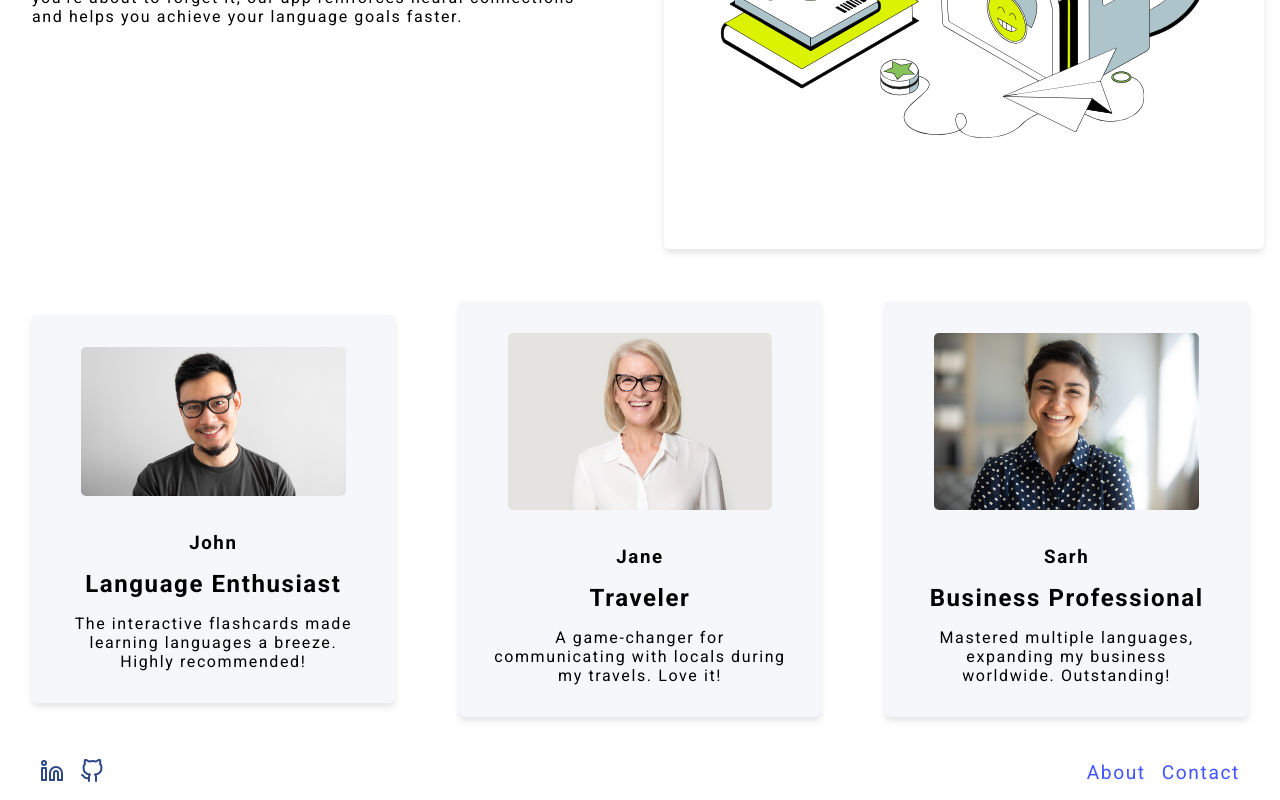
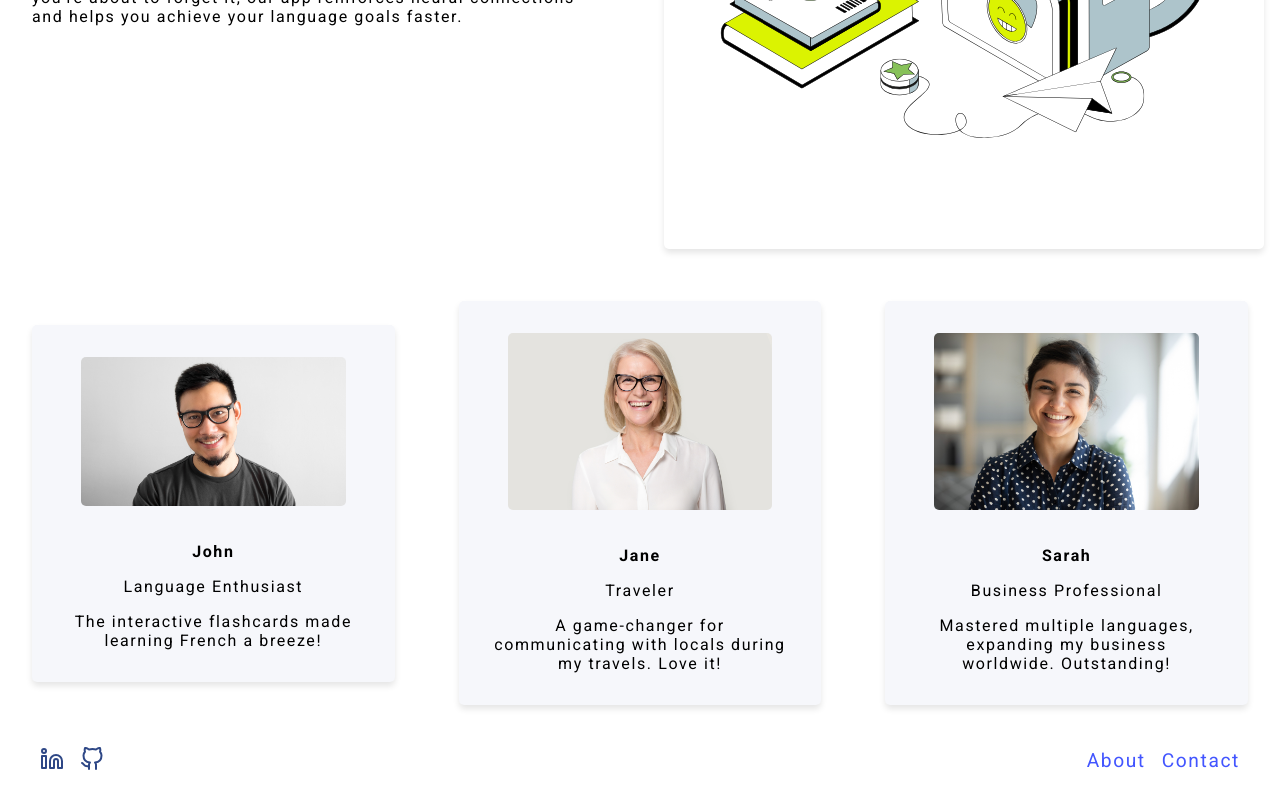
Before and after one commit to pmk7/react-typescript-flashcards, a React (Create React App) app: page / in a window 1280 px wide. Shown: the part 2019-2819 px from the top of the page. Built offline with nearby package versions, Linux system fonts and the light colour scheme.

Commit message:
refactored testimonal component, mapped individual testimonaials; added react fragments

```diff
--- a/src/components/Testimonial.tsx
+++ b/src/components/Testimonial.tsx
@@ -1,56 +1,35 @@
 import React from "react";
 import styled from "styled-components";
-import profile1 from "../assets/profile1.jpg";
-import profile2 from "../assets/profile2.jpg";
-import profile3 from "../assets/profile3.jpg";
+import { testimonials } from "../utils/constants";
 
 const Testimonial = () => {
   return (
-    <Wrapper className="section-testimonial">
-      <div className="testimonial-container">
-        <div className="profile profile-one">
-          <img className="headshot-images" src={profile1} alt="Profile 1" />
-          <h3>John</h3>
-          <h2>Language Enthusiast</h2>
-          <p>
-            The interactive flashcards made learning languages a breeze. Highly
-            recommended!
-          </p>
-        </div>
-        <div className="profile profile-two">
-          <img className="headshot-images" src={profile2} alt="Profile 2" />
-          <h3>Jane</h3>
-          <h2>Traveler</h2>
-          <p>
-            A game-changer for communicating with locals during my travels. Love
-            it!
-          </p>
-        </div>
-        <div className="profile profile-three">
-          <img className="headshot-images" src={profile3} alt="Profile 3" />
-          <h3>Sarh</h3>
-          <h2>Business Professional</h2>
-          <p>
-            Mastered multiple languages, expanding my business worldwide.
-            Outstanding!
-          </p>
+    <Wrapper>
+      {testimonials.map((testimonial) => {
+        const { id, name, title, quote, image } = testimonial;
+        return (
+          <div className="testimonial" key={id}>
+            <div className="profile">
+              <img src={image} alt={name} className="headshot-images" />
+              <h4>{name}</h4>
+              <p>{title}</p>
+              <p>{quote}</p>
             </div>
           </div>
+        );
+      })}
     </Wrapper>
   );
 };
 
 const Wrapper = styled.div`
-  .testimonial-container {
   display: flex;
-    flex-direction: column;
   align-items: center;
   justify-content: center;
   text-align: center;
   padding: 1rem;
-  }
 
-  .testimonial-container * {
+  .testimonial * {
     margin: 1rem;
   }
 
@@ -74,14 +53,12 @@ const Wrapper = styled.div`
   }
 
   @media screen and (min-width: 750px) {
-    .testimonial-container {
     display: grid;
     grid-template-columns: repeat(3, 1fr);
     gap: 2rem;
     align-items: center;
     justify-content: center;
   }
-  }
 `;
 
 export default Testimonial;
--- a/src/pages/HomePage.tsx
+++ b/src/pages/HomePage.tsx
@@ -6,12 +6,12 @@ import Science from "../components/Science";
 
 const HomePage = () => {
   return (
-    <main>
+    <>
       <Hero />
       <Concept />
       <Science />
       <Testimonial />
-    </main>
+    </>
   );
 };
 
--- /dev/null
+++ b/src/utils/constants.tsx
@@ -0,0 +1,30 @@
+import profile1 from "../assets/profile1.jpg";
+import profile2 from "../assets/profile2.jpg";
+import profile3 from "../assets/profile3.jpg";
+
+export const testimonials = [
+  {
+    id: 1,
+    name: "John",
+    title: "Language Enthusiast",
+    quote: "The interactive flashcards made learning French a breeze!",
+    image: profile1,
+  },
+
+  {
+    id: 2,
+    name: "Jane",
+    title: "Traveler",
+    quote:
+      "A game-changer for communicating with locals during my travels. Love it!",
+    image: profile2,
+  },
+  {
+    id: 3,
+    name: "Sarah",
+    title: "Business Professional",
+    quote:
+      "Mastered multiple languages, expanding my business worldwide. Outstanding!",
+    image: profile3,
+  },
+];
```
Lines whose indentation alone changed are shown as unchanged.
